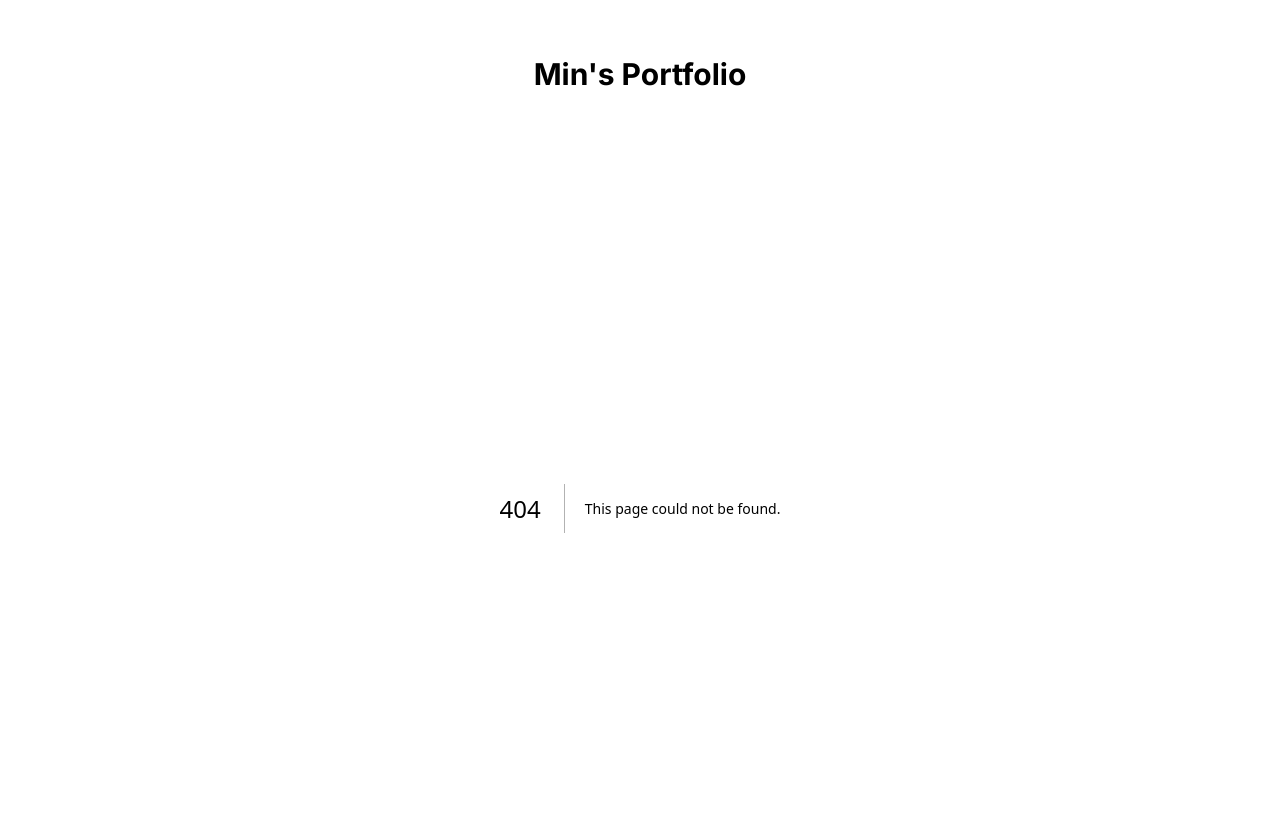
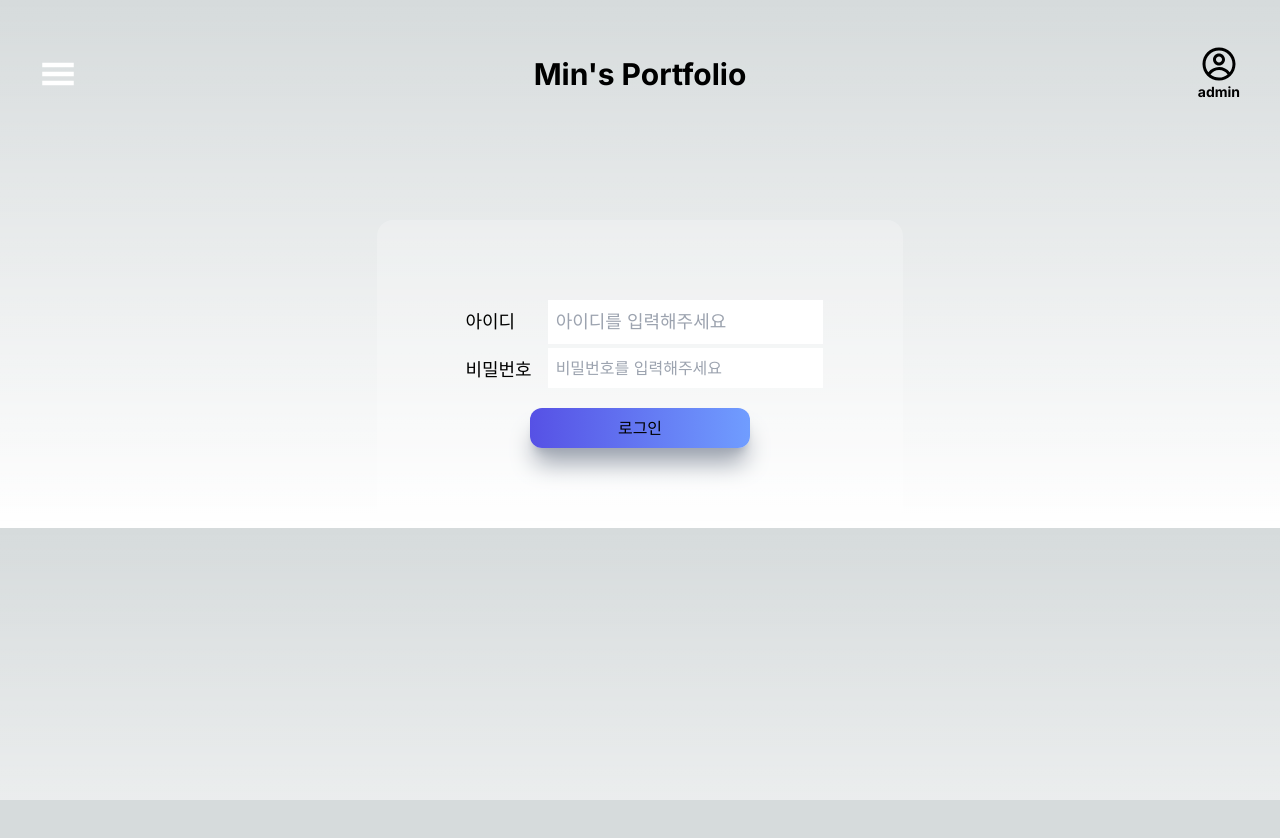
Before and after one commit to MintaekCho/Portfolio, a Next.js app: page /login in a window 1280 px wide. Before the commit this address had no page. Shown: the top 838 px of the page. After the commit the page ends 800 px from the top, so only its background shows below. Built offline with nearby package versions, Linux system fonts and the light colour scheme.

Commit message:
feat : 로그인 기능

```diff
--- a/package.json
+++ b/package.json
@@ -23,6 +23,7 @@
     "react": "18.2.0",
     "react-dom": "18.2.0",
     "react-icons": "^4.9.0",
+    "recoil": "^0.7.7",
     "tailwindcss": "3.3.2",
     "typescript": "5.0.4",
     "use-typewriter-hook": "^3.1.1"
--- /dev/null
+++ b/src/app/login/loading.tsx
@@ -0,0 +1,9 @@
+import React from 'react';
+
+export default function loading() {
+    return (
+        <div>
+            loading...🥹
+        </div>
+    );
+}
--- /dev/null
+++ b/src/app/login/page.tsx
@@ -0,0 +1,69 @@
+"use client";
+import { useRouter } from "next/navigation";
+import React, { useState } from "react";
+
+export default function LoginPage() {
+  const [id, setId] = useState<string>("");
+  const [pw, setPw] = useState<string>("");
+  const router = useRouter();
+
+  const [loginError, setLoginError] = useState<string>("");
+
+  const handleSubmit = (e: any) => {
+    console.log(e)
+    if (
+      id === process.env.NEXT_PUBLIC_ADMIN_ID &&
+      pw === process.env.NEXT_PUBLIC_ADMIN_PW
+    ) {
+      router.push("/");
+    } else {
+      setLoginError("아이디 비밀번호가 일치하지 않습니다.");
+      setTimeout(() => {
+        setLoginError("");
+      }, 3000);
+    }
+  };
+
+  return (
+    <div className="w-full mt-28 max-w-[1240px] min-w-[460px] flex items-center justify-center">
+      <section className="flex flex-col items-center gap-4 p-20 bg-white/20 rounded-2xl">
+        <div className="flex gap-2">
+          <div className="flex flex-col gap-1">
+            <label className="p-2 text-lg" htmlFor="loginId">
+              아이디
+            </label>
+            <label className="p-2 text-lg" htmlFor="loginPw">
+              비밀번호
+            </label>
+          </div>
+          <div className="flex flex-col gap-1">
+            <input
+              className="p-2 text-lg text-black outline-none"
+              type="text"
+              name="loginId"
+              onChange={(e) => setId(e.target.value)}
+              value={id}
+              placeholder="아이디를 입력해주세요"
+            />
+            <input
+              className="p-2 text-l text-black outline-none"
+              type="password"
+              name="loginPw"
+              onChange={(e) => setPw(e.target.value)}
+              value={pw}
+              placeholder="비밀번호를 입력해주세요"
+            />
+          </div>
+        </div>
+
+        {loginError && (
+          <p className="text-red-500 text-sm font-bold">{loginError}</p>
+        )}
+
+        <button className="w-3/5 p-2 " onClick={handleSubmit}>
+          로그인
+        </button>
+      </section>
+    </div>
+  );
+}
--- a/src/app/page.tsx
+++ b/src/app/page.tsx
@@ -7,12 +7,16 @@ import Skills from "@/components/Skills";
 import { useEffect } from "react";
 import Aos from "aos";
 import "aos/dist/aos.css";
+import { RecoilRoot } from "recoil";
 
 export default function Home() {
   useEffect(() => {
     Aos.init({ duration: 2000 });
   }, []);
+
+
   return (
+    <RecoilRoot>
       <div className="flex items-center justify-center flex-col mt-48">
         <Introduction />
         <About />
@@ -20,5 +24,6 @@ export default function Home() {
         <Project />
         <Footer />
       </div>
+    </RecoilRoot>
   );
 }
--- /dev/null
+++ b/src/atom/atom.ts
@@ -0,0 +1,6 @@
+import { atom } from "recoil";
+
+export const loginState = atom({
+    key: 'loginState',
+    default: false,
+});
--- a/src/components/Category.tsx
+++ b/src/components/Category.tsx
@@ -19,7 +19,7 @@ export default function Category({ closeCategory, categoryVisible }: any) {
             src={"/images/Logo.png"}
             alt={"logo"}
             width={120}
-            height={100}
+            height={120}
           />
         </div>
         <div
--- a/src/components/Header.tsx
+++ b/src/components/Header.tsx
@@ -2,21 +2,42 @@
 import Link from "next/link";
 import React, { useState } from "react";
 import { GiHamburgerMenu } from "react-icons/gi";
+import { CgProfile } from "react-icons/cg";
 import Category from "./Category";
+import { useRouter } from "next/navigation";
+import { useRecoilState } from "recoil";
+import { loginState } from "@/atom/atom";
 
 export default function Header() {
   const [categoryVisible, setCategoryVisible] = useState(false);
-  const handleCategory = () => setCategoryVisible(!categoryVisible)
+  const handleCategory = () => setCategoryVisible(!categoryVisible);
+  const router = useRouter();
+
+
+  const goLoginPage = () => router.push("/login");
   return (
     <header className="sticky mt-10 top-0 left-0 w-full min-w-[430px] px-10 max-w-7xl z-9 hover:bg-white/10 rounded-2xl">
       <nav className="flex justify-center items-center p-4 relative">
         <div className="text-white text-4xl absolute left-0">
-          <GiHamburgerMenu className="cursor-pointer hover:scale-110 ease-in-out duration-300" onClick={handleCategory}/>
+          <GiHamburgerMenu
+            className="cursor-pointer hover:scale-110 ease-in-out duration-300"
+            onClick={handleCategory}
+          />
         </div>
         <Link href={"/"} className="text-3xl font-bold">
           Min&apos;s Portfolio
         </Link>
-        <Category closeCategory={handleCategory} categoryVisible={categoryVisible}/>
+        <div
+          onClick={goLoginPage}
+          className="text-4xl flex flex-col items-center absolute right-0 cursor-pointer"
+        >
+          <CgProfile />
+          <span className="text-sm font-bold">admin</span>
+        </div>
+        <Category
+          closeCategory={handleCategory}
+          categoryVisible={categoryVisible}
+        />
       </nav>
     </header>
   );
--- a/src/components/Introduction.tsx
+++ b/src/components/Introduction.tsx
@@ -4,6 +4,8 @@ import Image from "next/image";
 import React from "react";
 import { useTypewriter } from "use-typewriter-hook";
 import { Open_Sans } from "next/font/google";
+import { useRecoilState } from "recoil";
+import { loginState } from "@/atom/atom";
 
 const sans = Open_Sans({ subsets: ["latin"] });
 
@@ -13,6 +15,9 @@ export default function Introduction() {
     autoStartDelay: 0,
     typingDelayMillis: 100,
   });
+
+  const [isLogin, setIsLogin] = useRecoilState(loginState);
+  console.log(isLogin)
   return (
     <section className="flex flex-col items-center gap-10">
       <div className="motion-safe:animate-bounce w-[300px] sm:w-[400px] md:w-[500px] h-[300px] sm:h-[400px] md:h-[500px] border-2 border-white rounded-full flex items-center justify-center flex-col z-[-1]">
--- a/src/components/projects/Description.tsx
+++ b/src/components/projects/Description.tsx
@@ -1,59 +1,60 @@
 import React from "react";
 
 export default function Description({ title }: { title: string }) {
-    console.log(title)
+  console.log(title);
   return (
-    title === 'shoopy' ?
-    <div className="w-11/12 p-4 bg-white/10 rounded-3xl flex flex-col items-center">
-      <h3 className="text-3xl px-8 py-4 bg-red-400 text-white rounded-2xl mb-10">쇼핑몰앱(프론트)</h3>
+    <>
+      {title === "shoopy" ? (
+        <div className="w-11/12 p-8 bg-white/10 rounded-3xl flex flex-col items-center">
+          <h3 className="text-3xl px-8 py-4 bg-red-400 text-white rounded-2xl mb-10">
+            쇼핑몰앱(프론트)
+          </h3>
           <ul className="w-5/6 py-8 px-12 bg-white/60 rounded-2xl text-xl text-black font-semibold">
             <li className="list-disc ">Firebase 사용하여 Oauth 로그인 구현 </li>
-            <li className="list-disc mt-4">Firebase RealTime-DataBase 사용하여 상품 CRUD 구현 </li>
+            <li className="list-disc mt-4">
+              Firebase RealTime-DataBase 사용하여 상품 CRUD 구현{" "}
+            </li>
             <li className="list-disc mt-4">Admin 권한 구현 </li>
             <li className="list-disc mt-4">React-query로 네트워크 상태관리 </li>
           </ul>
-      <div className="flex gap-4">
-        <span>아이콘</span>
-        <div>
-            <p>기술 스택</p>
-            <p>배포</p>
         </div>
-      </div>
-    </div>
-    : 'foodiary' ?
-    <div className="w-11/12 p-4 bg-white/10 rounded-3xl flex flex-col items-center">
-      <h3 className="text-3xl px-8 py-4 bg-red-400 text-white rounded-2xl mb-10">오무 - 오늘의 무(백엔드)</h3>
+      ) : title === "omu" ? (
+        <div className="w-11/12 p-8 bg-white/10 rounded-3xl flex flex-col items-center">
+          <h3 className="text-3xl px-8 py-4 bg-red-400 text-white rounded-2xl mb-10">
+            오무 - 오늘의 무(백엔드)
+          </h3>
           <ul className="w-5/6 py-8 px-12 bg-white/60 rounded-2xl text-xl text-black font-semibold">
             <li className="list-disc ">Firebase 사용하여 Oauth 로그인 구현 </li>
-            <li className="list-disc mt-4">Firebase RealTime-DataBase 사용하여 상품 CRUD 구현 </li>
+            <li className="list-disc mt-4">
+              Firebase RealTime-DataBase 사용하여 상품 CRUD 구현{" "}
+            </li>
             <li className="list-disc mt-4">Admin 권한 구현 </li>
             <li className="list-disc mt-4">React-query로 네트워크 상태관리 </li>
           </ul>
-      <div className="flex gap-4">
-        <span>아이콘</span>
-        <div>
-            <p>기술 스택</p>
-            <p>배포</p>
         </div>
-      </div>
-    </div>
-    : 'omu' ?
-    <div className="w-11/12 p-4 bg-white/10 rounded-3xl flex flex-col items-center">
-      <h3 className="text-3xl px-8 py-4 bg-red-400 text-white rounded-2xl mb-10">푸디어리(백엔드)</h3>
+      ) : title === "foodiary" ? (
+        <div className="w-11/12 p-8 bg-white/10 rounded-3xl flex flex-col items-center">
+          <h3 className="text-3xl px-8 py-4 bg-red-400 text-white rounded-2xl mb-10">
+            푸디어리(백엔드)
+          </h3>
           <ul className="w-5/6 py-8 px-12 bg-white/60 rounded-2xl text-xl text-black font-semibold">
             <li className="list-disc ">Firebase 사용하여 Oauth 로그인 구현 </li>
-            <li className="list-disc mt-4">Firebase RealTime-DataBase 사용하여 상품 CRUD 구현 </li>
+            <li className="list-disc mt-4">
+              Firebase RealTime-DataBase 사용하여 상품 CRUD 구현{" "}
+            </li>
             <li className="list-disc mt-4">Admin 권한 구현 </li>
             <li className="list-disc mt-4">React-query로 네트워크 상태관리 </li>
           </ul>
-      <div className="flex gap-4">
+        </div>
+      ) : (
+        <></>
+      )}
+      <div>
+
+        <div>
             <span>아이콘</span>
-        <div>
-            <p>기술 스택</p>
-            <p>배포</p>
         </div>
       </div>
-    </div>
-    : <></>
+    </>
   );
 }
```
Also changed, not shown: src/app/layout.tsx (+13 -12 lines), 2 other files (tests, documents, lock files or other folders). Lines whose indentation alone changed are shown as unchanged.
